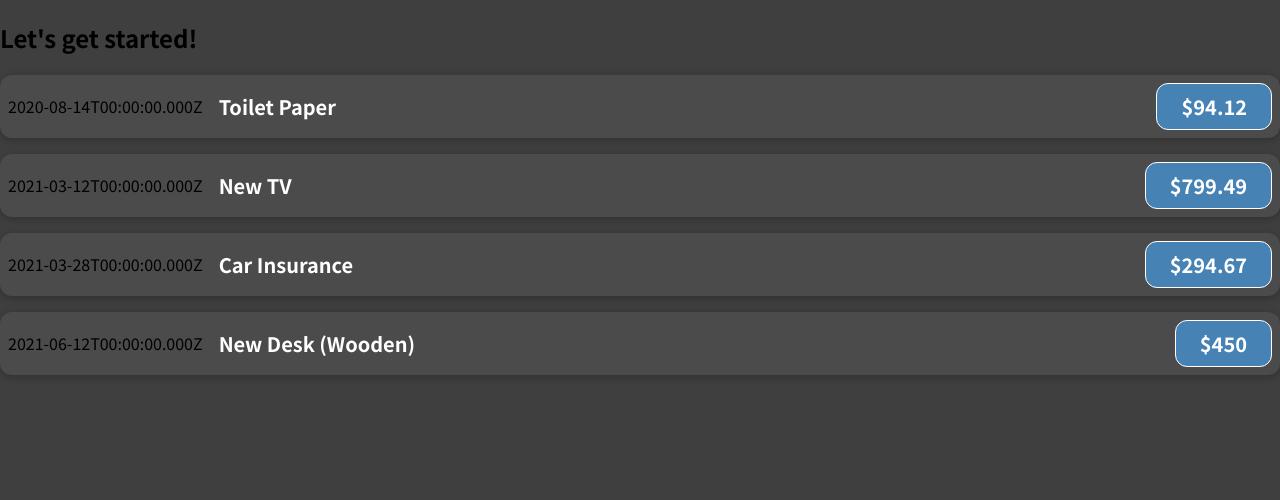
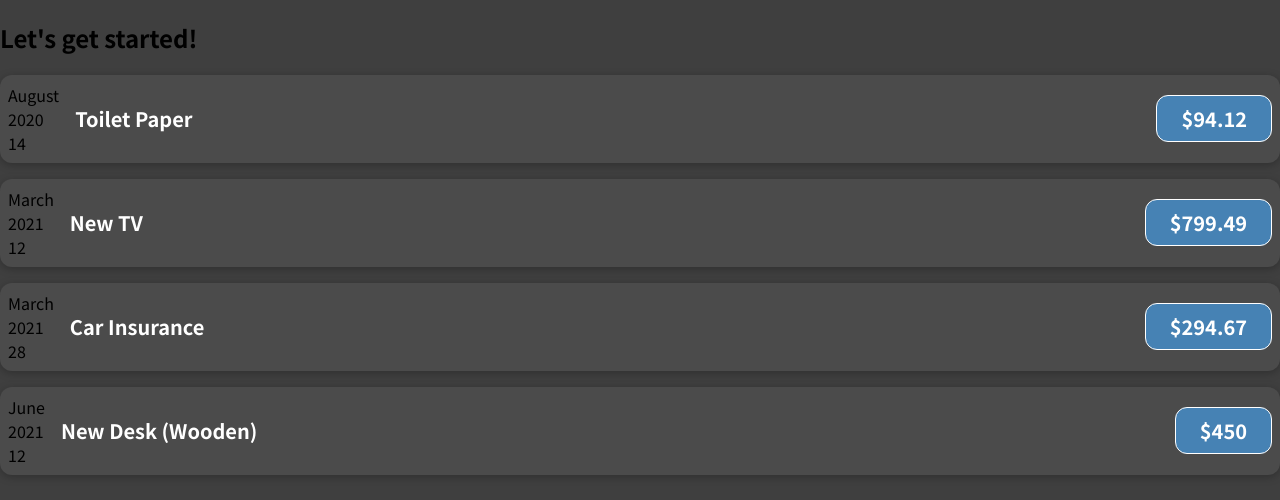
Before and after one commit to vilmarcabanero/react-expense-tracker, a React (Create React App) app: page / in a window 1280 px wide. Shown: the top 500 px of the page. Built offline with nearby package versions, Linux system fonts and the light colour scheme.

Commit message:
37. Adding "normal" JavaScript Logic to Components

```diff
--- a/src/components/ExpenseItem.js
+++ b/src/components/ExpenseItem.js
@@ -1,11 +1,17 @@
 import React from 'react'
 import './ExpenseItem.css'
 
-const ExpenseItem = (props) => {
-
+const ExpenseItem = props => {
+  const month = props.date.toLocaleString('en-US', {month: 'long'})
+  const day = props.date.toLocaleString('en-US', {day: '2-digit'})
+  const year = props.date.getFullYear()
 	return (
 		<div className='expense-item'>
-			<div>{props.date.toISOString()}</div>
+			<div>
+				<div>{month}</div>
+        <div>{year}</div>
+        <div>{day}</div>
+			</div>
 			<div className='expense-item__description'>
 				<h2>{props.title}</h2>
 				<div className='expense-item__price'>${props.amount}</div>
```
Also changed, not shown: 1 other file (tests, documents, lock files or other folders).
